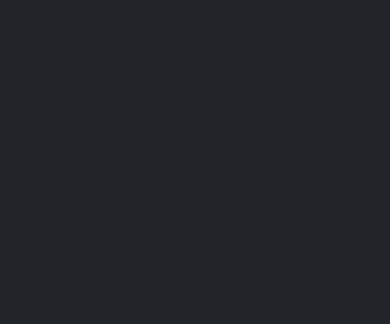
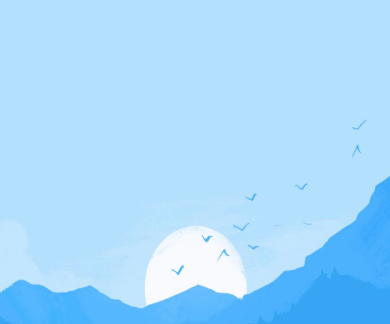
Before and after one commit to Surya-Pillai/Capstone2, a plain HTML site: page index.html in a window 390 px wide. Shown: the top 324 px of the page. Drawn offline with nearby package versions, Linux system fonts and the light colour scheme; a web font is replaced by a local one.

Commit message:
Update style.css

```diff
--- a/style.css
+++ b/style.css
@@ -1,5 +1,5 @@
 .wallpaper {
-    background-image: url('images/mountain_extra.jpg');
+    background-image: url('mountain_extra.jpg');
     background-repeat: no-repeat;
     background-attachment: fixed;
     background-size: 100% 100%;
@@ -8,7 +8,7 @@
 
 @media (max-width: 480px){
     .wallpaper {
-        background-image: url('images/mountain_mobile.jpg');
+        background-image: url('mountain_mobile.jpg');
         background-repeat: no-repeat;
         background-attachment: fixed;
         background-size: 100% 100%;
```
